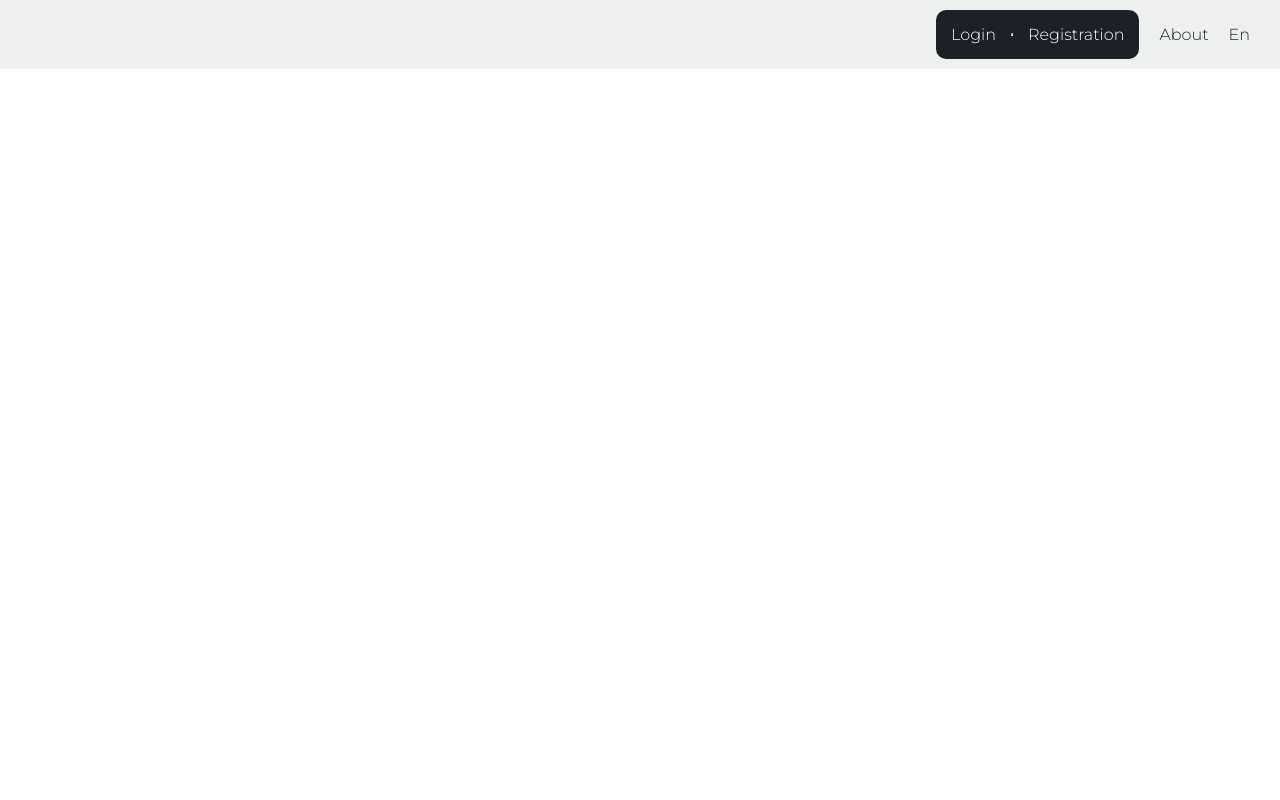
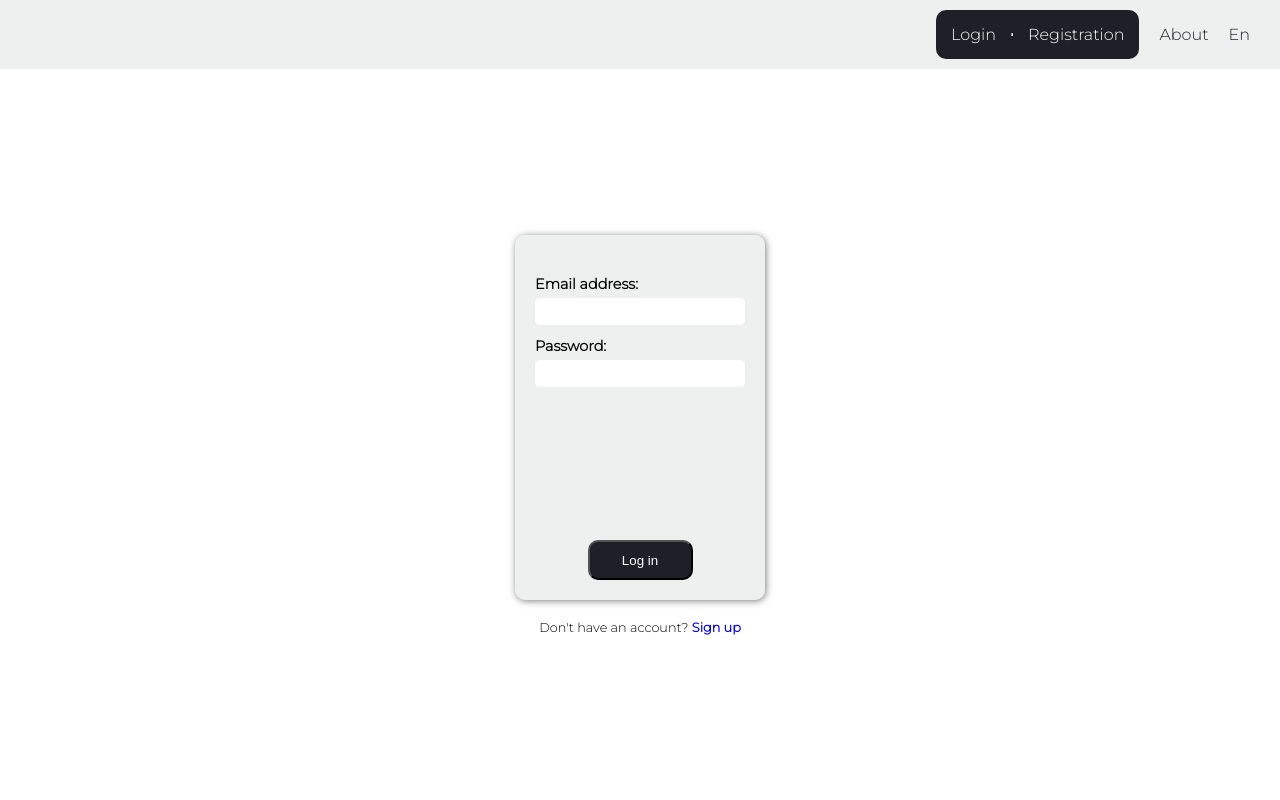
Before and after one commit to antony-kosenko/moneyroam, a Django app: page /accounts/login/ in a window 1280 px wide. Run offline with Django 4.2, Linux system fonts and the light colour scheme; parts of the project's set-up code (start-up, migrations or seed data) failed here and were passed over.

Commit message:
login html completed in raw format

```diff
--- a/accounts/static/accounts/css/login_page.css
+++ b/accounts/static/accounts/css/login_page.css
@@ -0,0 +1,74 @@
+.root_page_content {
+    justify-content: center;
+}
+
+.login_block {
+    display: flex;
+    flex-direction: column;
+    align-items: center;
+    justify-content: center;
+    width: 20%;
+    max-width: 250px;
+    min-width: 200px;
+}
+
+.login_block .extra_links {
+    margin-top: 20px;
+    font-size: 0.8rem;
+}
+
+.extra_links a {
+    text-decoration: none;
+    font-weight: bold;
+}
+
+.reg_form {
+    padding: 40px 20px 20px 20px;
+    width: 100%;
+    height: 50%;
+    background-color: #d3d4d560;
+    display: flex;
+    flex-direction: column;
+    gap: 12px;
+    justify-content: start;
+    align-self: center;
+    border-radius: 10px;
+    -webkit-box-shadow: 1px 1px 7px 0px rgba(0,0,0,0.5);
+    -moz-box-shadow: 1px 1px 7px 0px rgba(0,0,0,0.5);
+    box-shadow: 1px 1px 7px 0px rgba(0,0,0,0.5);
+    box-sizing: border-box;
+}
+
+.reg_form p {
+    display: flex;
+    flex-direction: column;
+    margin: 0;
+}
+
+.reg_form label {
+    font-size: 0.9rem;
+    font-weight: bold;
+    margin-bottom: 5px;
+}
+
+.reg_form input {
+    height: 25px;
+    border: 0px solid ;
+    border-radius: 5px;
+}
+
+.reg_form button {
+    margin-top: auto;
+    height: 40px;
+    width: 50%;
+    align-self: center;
+    border-radius: 10px;
+    background-color: #1d2127;
+    color: white;
+    cursor: pointer;
+}
+
+.reg_form button:hover {
+    background-color: white;
+    color: #1d2127;
+}
--- a/accounts/templates/accounts/login_page.html
+++ b/accounts/templates/accounts/login_page.html
@@ -1,18 +1,30 @@
 {% extends "root_page_base.html" %}
 {% load static %}
 
-
+{% comment %} Extra heads {% endcomment %}
 {% block root_page_head %}
-    <link rel="stylesheet" href={% static "css/login_page.css" %}>
+    <link rel="stylesheet" href={% static "accounts/css/login_page.css" %}>
 {% endblock root_page_head %}
 
+{% comment %} Tab_title {% endcomment %}
+{% block tab_title %}Login{% endblock tab_title %}
 
+{% comment %} Core content {% endcomment %}
 {% block root_content %}
-    <section class="registration_block">
+
+    <section class="login_block">
+
+        <form class="reg_form" action={% url "accounts:login" %} method="post">
+            {% comment %} <h2>Log in into account.</h2> {% endcomment %}
+            {% csrf_token %}
+            {{ user_form.as_p }}
+            <button type="submit">Log in</button>
+        </form>
+
+        <div class="extra_links">
+            <span>Don't have an account? <a href={% url "accounts:registration" %}>Sign up</a></span>
+        </div>
 
     </section>
 
-    <section class="info_block">
-
-    </section>
 {% endblock root_content %}
--- a/accounts/templates/accounts/registration_page.html
+++ b/accounts/templates/accounts/registration_page.html
@@ -16,11 +16,13 @@
     </section>
 
     <section class="registration_block">
+
         <form class="reg_form" action={% url "accounts:registration" %} method="post">
+            <h2>Create your account.</h2>
             {% csrf_token %}
             {{ user_form.as_p }}
             {{ profile_form.as_p }}
-            <button type="submit">Sign up</button>
+            <button type="submit">Sign in</button>
         </form>
 
         <div class="extra_links">
--- a/accounts/views.py
+++ b/accounts/views.py
@@ -7,7 +7,12 @@ from accounts.forms import CustomUserForm, ProfileForm
 
 def login_view(request):
     """ Login view for existing user. """
-    return render(request, "accounts/login_page.html")
+
+    if request.method == "POST":
+        user_form = CustomUserForm(request.POST)
+    else:
+        user_form = CustomUserForm()
+        return render(request, "accounts/login_page.html", context={"user_form": user_form})
 
 def registration_view(request):
     """ View to create new user. """
--- a/statics/css/root_page_base.css
+++ b/statics/css/root_page_base.css
@@ -8,7 +8,7 @@ html, body {
     font-family: 'Montserrat', sans-serif;
 }
 
-.starting_page_content {
+.root_page_content {
     margin-top: 70px;
     display: flex;
     height: 100%;
--- a/templates/root_page_base.html
+++ b/templates/root_page_base.html
@@ -27,7 +27,7 @@
     </nav>
 
 {% comment %} Content of root page (shared between starting_page, Login, Registration) {% endcomment %}
-<article class="starting_page_content">
+<article class="root_page_content">
     {% block root_content %}
     {% endblock root_content %}
 </article>
```
Also changed, not shown: accounts/static/accounts/css/registration_page.css (+22 -5 lines).
